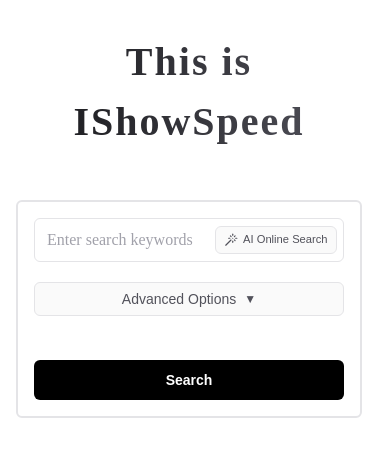
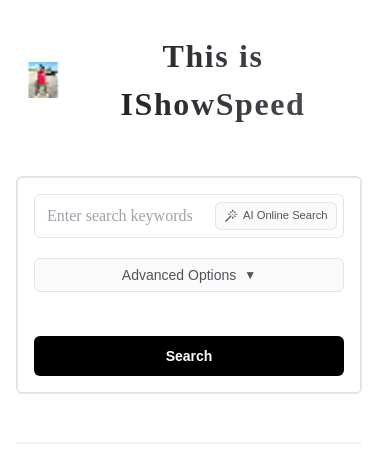
Before and after one commit to samplecatalina/497, a plain HTML site: page index.html in a window 390 px wide. Drawn offline with Linux system fonts and the light colour scheme.

Commit message:
added in favicon.ico

```diff
--- a/index.html
+++ b/index.html
@@ -4,6 +4,11 @@
     <meta charset="UTF-8">
     <meta name="viewport" content="width=device-width, initial-scale=1.0">
     <title>This is IShowSpeed</title>
+
+    <!-- Favicon -->
+    <link rel="icon" type="image/x-icon" href="favicon.ico">
+    <link rel="shortcut icon" type="image/x-icon" href="favicon.ico">
+
     <link rel="preconnect" href="https://fonts.googleapis.com">
     <link rel="preconnect" href="https://fonts.gstatic.com" crossorigin>
     <link href="https://fonts.googleapis.com/css2?family=Noto+Serif+SC:wght@200..900&display=swap" rel="stylesheet">
@@ -12,6 +17,7 @@
 <body>
     <header class="site-header">
         <div id="refreshDiv" class="logo-container">
+            <img src="favicon.ico" alt="IShowSpeed Icon" class="header-icon">
             <h1 id="title">This is IShowSpeed</h1>
         </div>
     </header>
--- a/style.css
+++ b/style.css
@@ -54,6 +54,13 @@ body {
 
 .logo-container:hover {
     transform: translateY(-1px);
+}
+
+.header-icon {
+    width: 48px;
+    height: 48px;
+    object-fit: contain;
+    image-rendering: crisp-edges;
 }
 
 #title {
@@ -1258,4 +1265,13 @@ button {
         font-size: 0.9rem;
         margin-top: 1rem;
     }
+
+    .header-icon {
+        width: 36px;
+        height: 36px;
+    }
+
+    #title {
+        font-size: 2rem;
+    }
 }
```
Also changed, not shown: favicon.ico (added).
